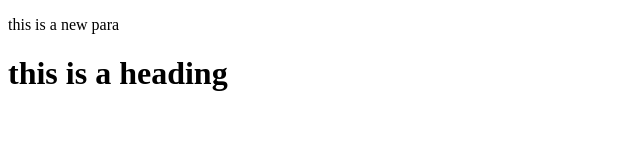
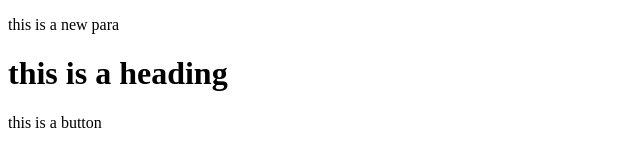
Before and after one commit to mjaiswal07/trial-git-repository, a plain HTML site: page index.html in a window 1280 px wide. Shown: the whole page, without its empty margins (0-640 px from the left). Drawn offline with Linux system fonts and the light colour scheme.

Commit message:
nothing speacial commit

```diff
--- a/index.html
+++ b/index.html
@@ -8,5 +8,6 @@
 <body>
     <P>this is a new para</P>
     <h1>this is a heading</h1>
+    this is a button
 </body>
 </html>
```
